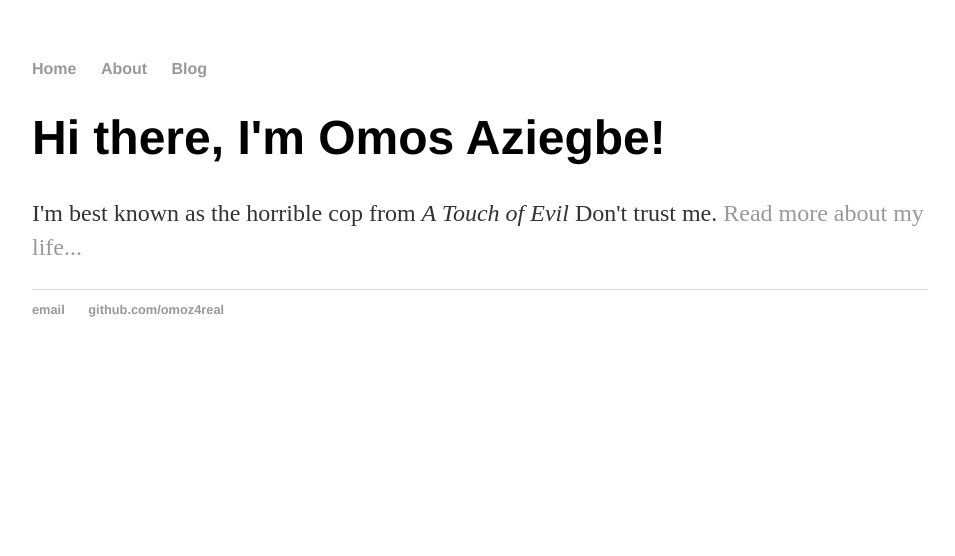
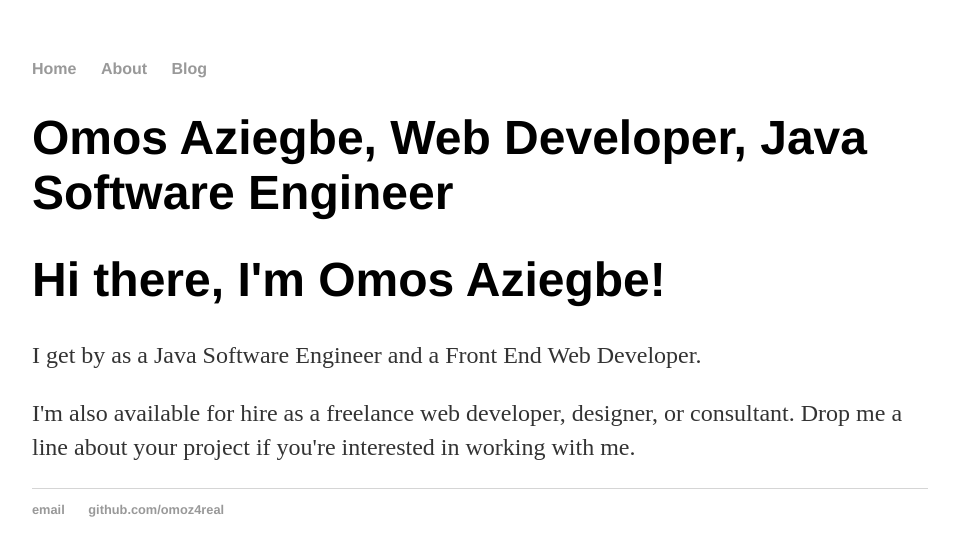
Before and after one commit to omoz4real/omoz4real.github.io, a Jekyll site: the page built from index.html, in a window 1280 px wide. Shown: the top 556 px of the page, without its empty margins (160-1115 px from the left). Built offline with Jekyll 4.4.1, drawn with Linux system fonts in a browser that asks for light colours.

Commit message:
Update index.html

```diff
--- a/index.html
+++ b/index.html
@@ -2,7 +2,10 @@
 layout: default
 title: Omos Aziegbe, Web Developer, Java Software Engineer
 ---
+
+<h1>{{ page.title }}</h1>
 <div class="blurb">
 	<h1>Hi there, I'm Omos Aziegbe!</h1>
-	<p>I'm best known as the horrible cop from <em>A Touch of Evil</em> Don't trust me. <a href="/about">Read more about my life...</a></p>
+	<p>I get by as a Java Software Engineer and a Front End Web Developer.</p>
+	<p>I'm also available for hire as a freelance web developer, designer, or consultant. Drop me a line about your project if you're interested in working with me.</p>
 </div><!-- /.blurb -->
```
